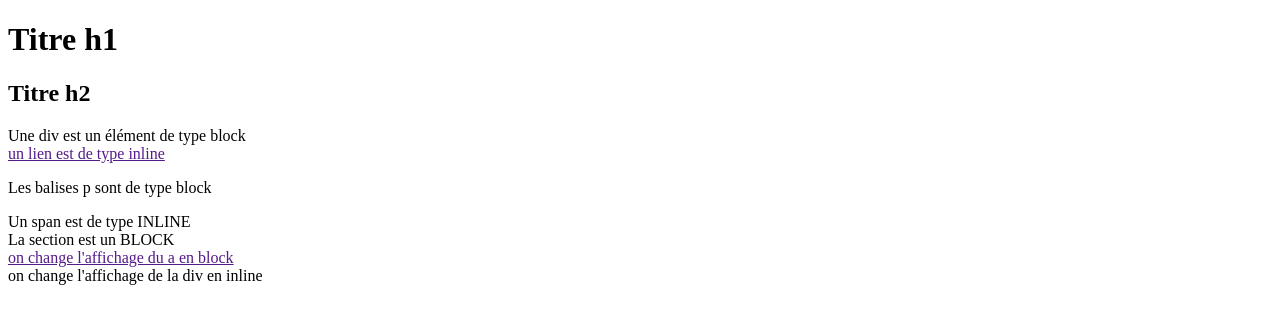
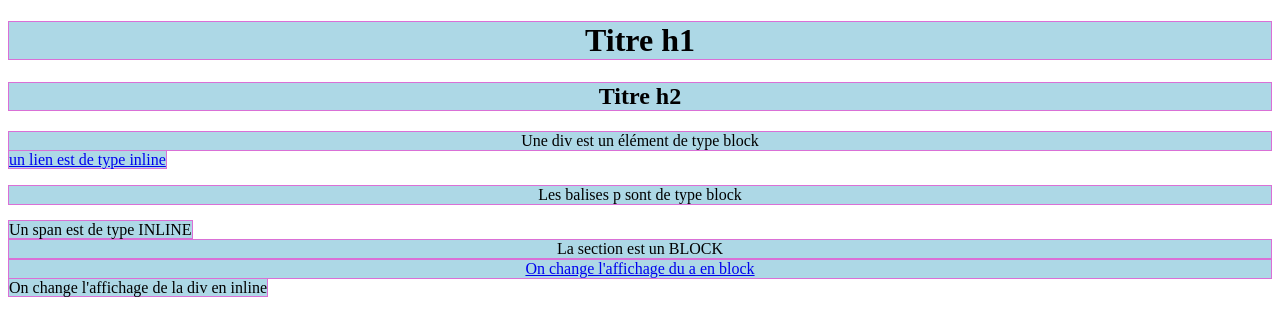
Before and after one commit to SoniaB78/html_css, a plain HTML site: page 10_display.html in a window 1280 px wide. Drawn offline with Linux system fonts and the light colour scheme.

Commit message:
display
fin du cours sur display, liens dans le html pour s'informer plus

```diff
--- a/10_display.html
+++ b/10_display.html
@@ -11,11 +11,11 @@
     <h1>Titre h1</h1>
     <h2>Titre h2</h2>
     <div>Une div est un élément de type block</div>
-    <a href="">un lien est de type inline</a>
+    <a href="http://fr.learnlayout.com/">un lien est de type inline</a>
     <p>Les balises p sont de type block</p>
     <span>Un span est de type INLINE</span>
     <section>La section est un BLOCK</section>
-    <a href="" class="block">on change l'affichage du a en block</a>
-    <div class="inline">on change l'affichage de la div en inline</div>
+    <a href="https://www.pierre-giraud.com/html-css-apprendre-coder-cours/display/" class="block">On change l'affichage du a en block</a>
+    <div class="inline">On change l'affichage de la div en inline</div>
 </body>
 </html>
--- a/css/10_display.css
+++ b/css/10_display.css
@@ -0,0 +1,13 @@
+h1, h2, div, a, p, span, section{
+    text-align: center;
+    border: 1px solid orchid;
+    background-color: lightblue;
+}
+
+.block{
+    display: block;
+}
+
+.inline{
+    display:inline;
+}
```
